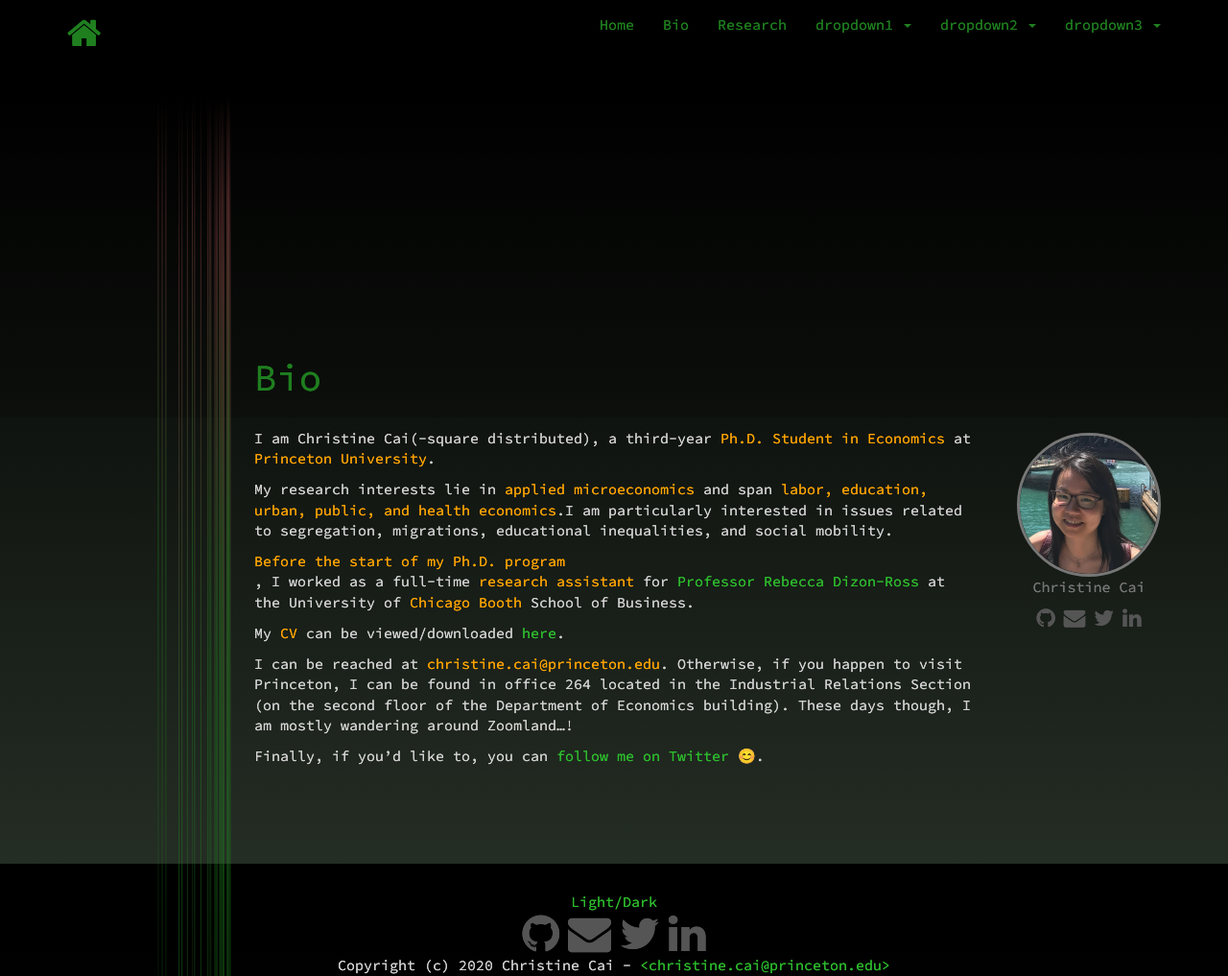
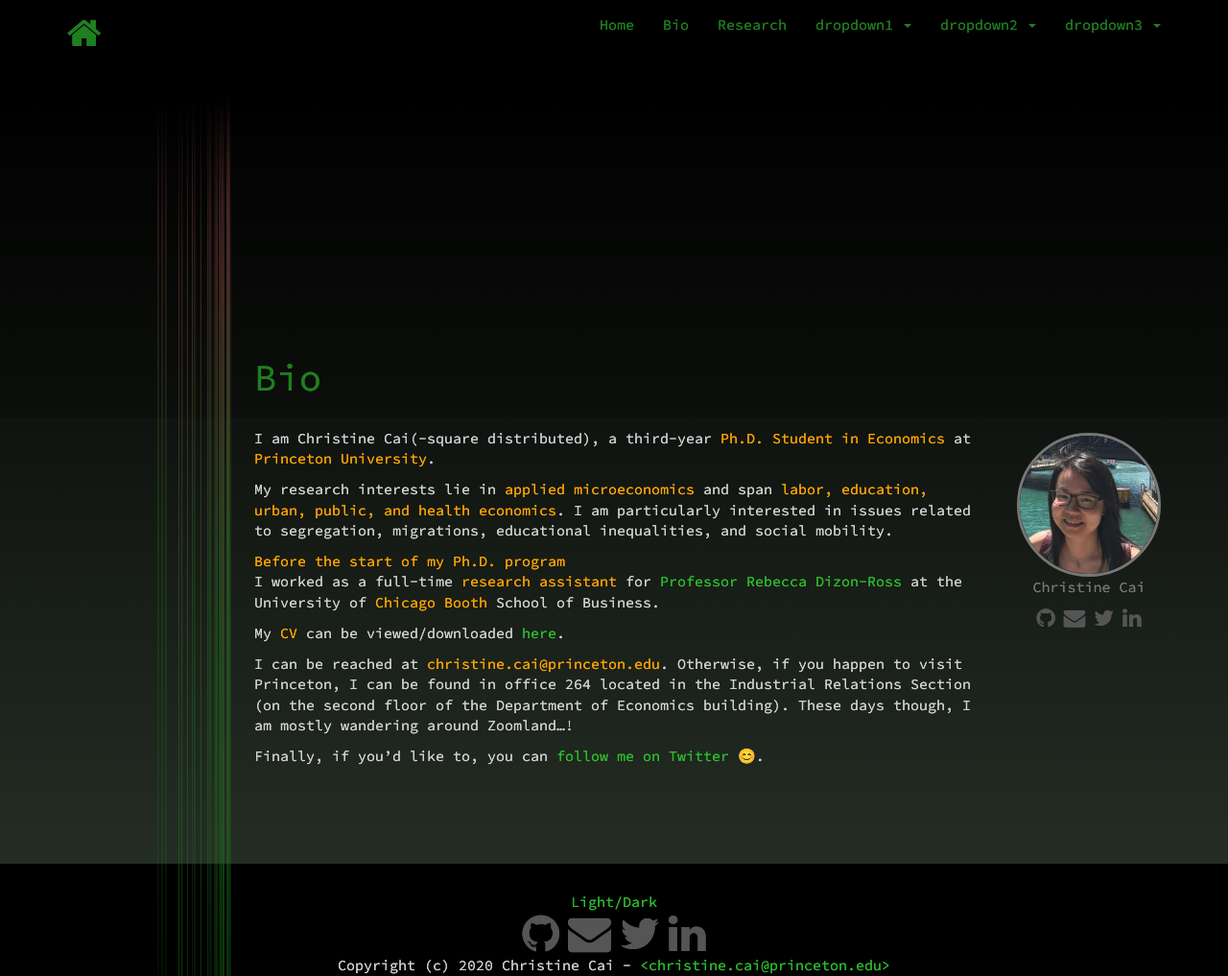
Before and after one commit to christinecai/website, a Jekyll site: the page built from _items/Bio.md, in a window 1280 px wide and 1017 px high. Shown: the whole window at 96% size. Built offline with Jekyll 4.4.1, drawn with Linux system fonts in a browser that asks for light colours; nearby versions of some CDN libraries.

Commit message:
Update Bio.md

```diff
--- a/_items/Bio.md
+++ b/_items/Bio.md
@@ -6,9 +6,9 @@ description: Bio
 
 I am Christine Cai(-square distributed), a third-year <font color="orange">Ph.D. Student in Economics</font> at <font color="orange">Princeton University</font>.
 
-My research interests lie in <font color="orange">applied microeconomics</font> and span <font color="orange">labor, education, urban, public, and health economics</font>.I am particularly interested in issues related to segregation, migrations, educational inequalities, and social mobility.
+My research interests lie in <font color="orange">applied microeconomics</font> and span <font color="orange">labor, education, urban, public, and health economics</font>. I am particularly interested in issues related to segregation, migrations, educational inequalities, and social mobility.
 
-<font color="orange">Before the start of my Ph.D. program</font>, I worked as a full-time <font color="orange">research assistant</font> for <a href="http://faculty.chicagobooth.edu/rebecca.dizon-ross/">Professor Rebecca Dizon-Ross</a> at the University of <font color="orange">Chicago Booth</font> School of Business.
+<font color="orange">Before the start of my Ph.D. program</font> I worked as a full-time <font color="orange">research assistant</font> for <a href="http://faculty.chicagobooth.edu/rebecca.dizon-ross/">Professor Rebecca Dizon-Ross</a> at the University of <font color="orange">Chicago Booth</font> School of Business.
 
 My <font color="orange">CV</font> can be viewed/downloaded <a href="/resume/Christine_Cai_resume.pdf">here</a>.
 
```
